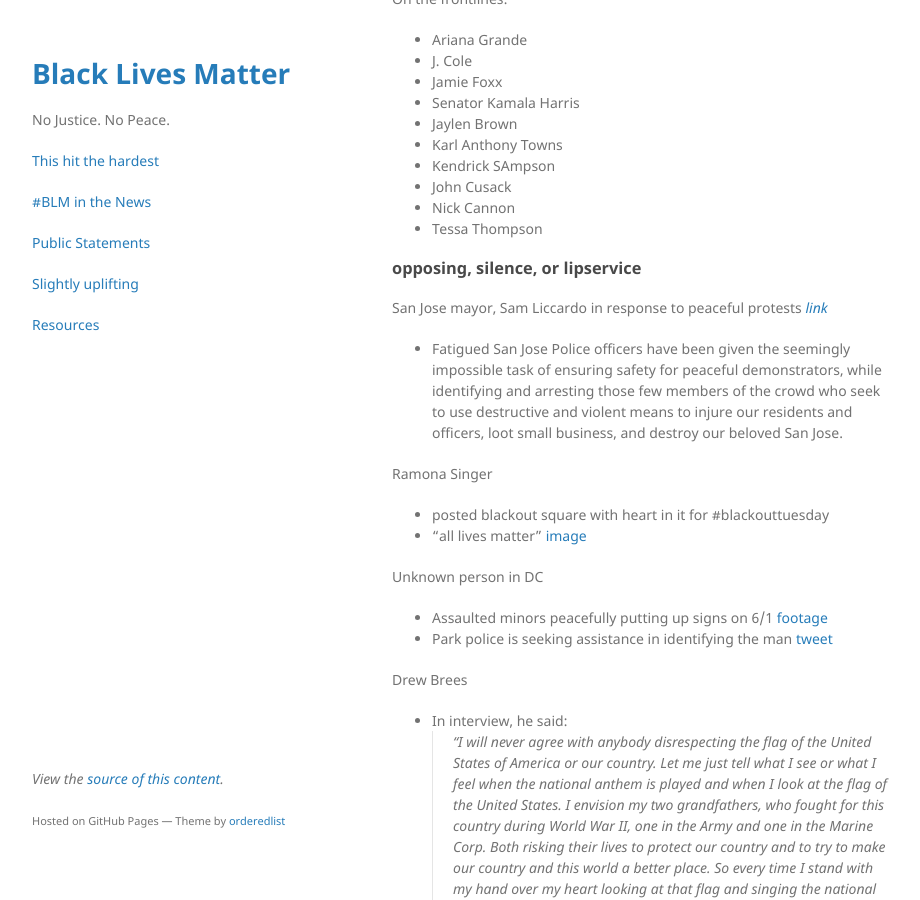
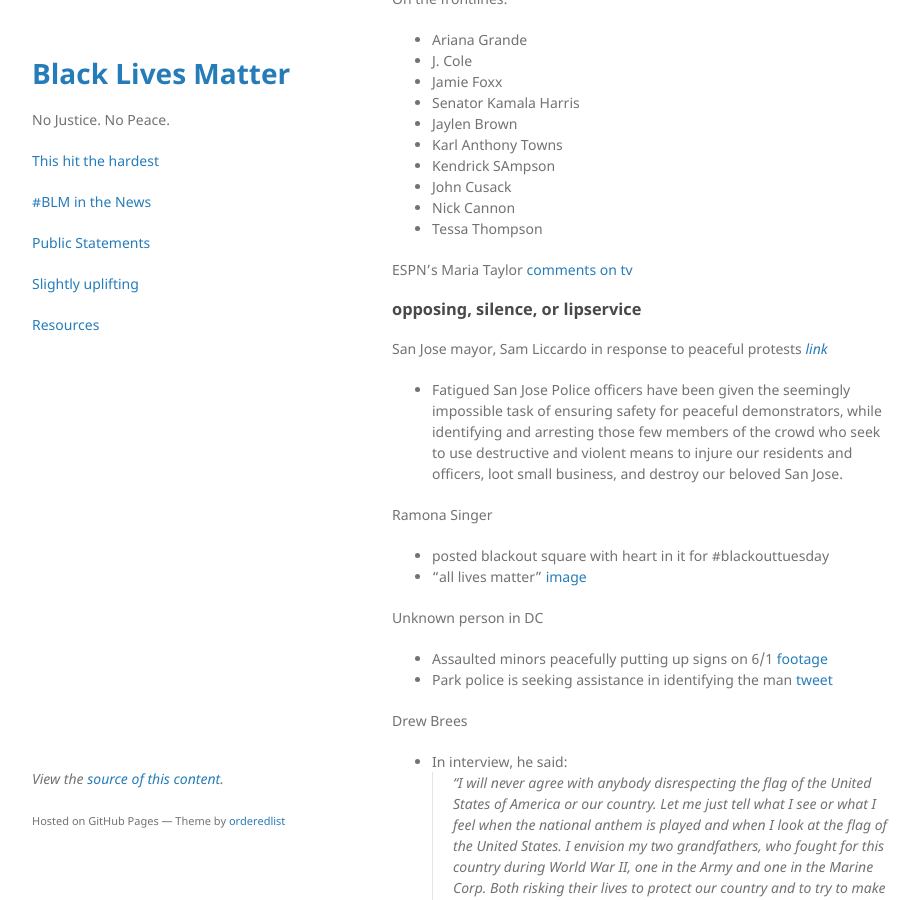
Before and after one commit to nojusticenopeace/nojusticenopeace.github.io, a Jekyll site: the page built from statements.md, in a window 1280 px wide and 900 px high, scrolled down 628 px. Shown: the whole window, without its empty margins (178-1098 px from the left). Built offline with Jekyll 4.4.1, drawn with Linux system fonts in a browser that asks for light colours.

Commit message:
Update statements.md

```diff
--- a/statements.md
+++ b/statements.md
@@ -30,6 +30,8 @@ On the frontlines:
 - John Cusack
 - Nick Cannon
 - Tessa Thompson
+
+ESPN's Maria Taylor [comments on tv](https://twitter.com/iam_johnw/status/1268924294006034441?s=20)
 
 ### opposing, silence, or lipservice
 
```
